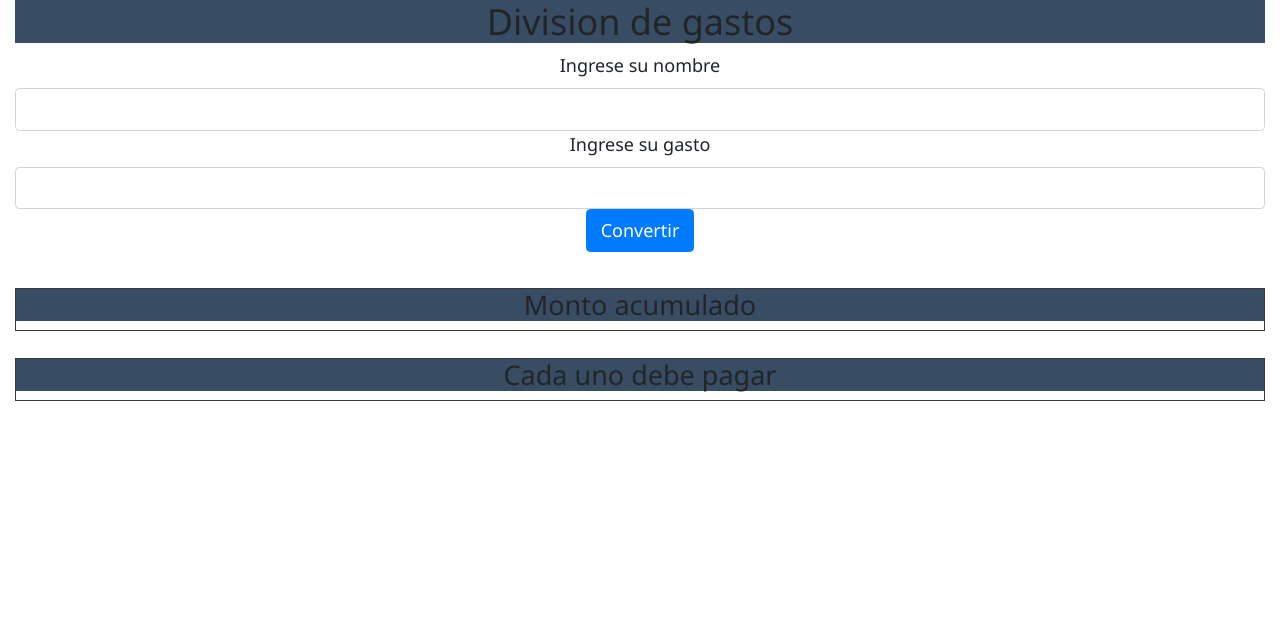
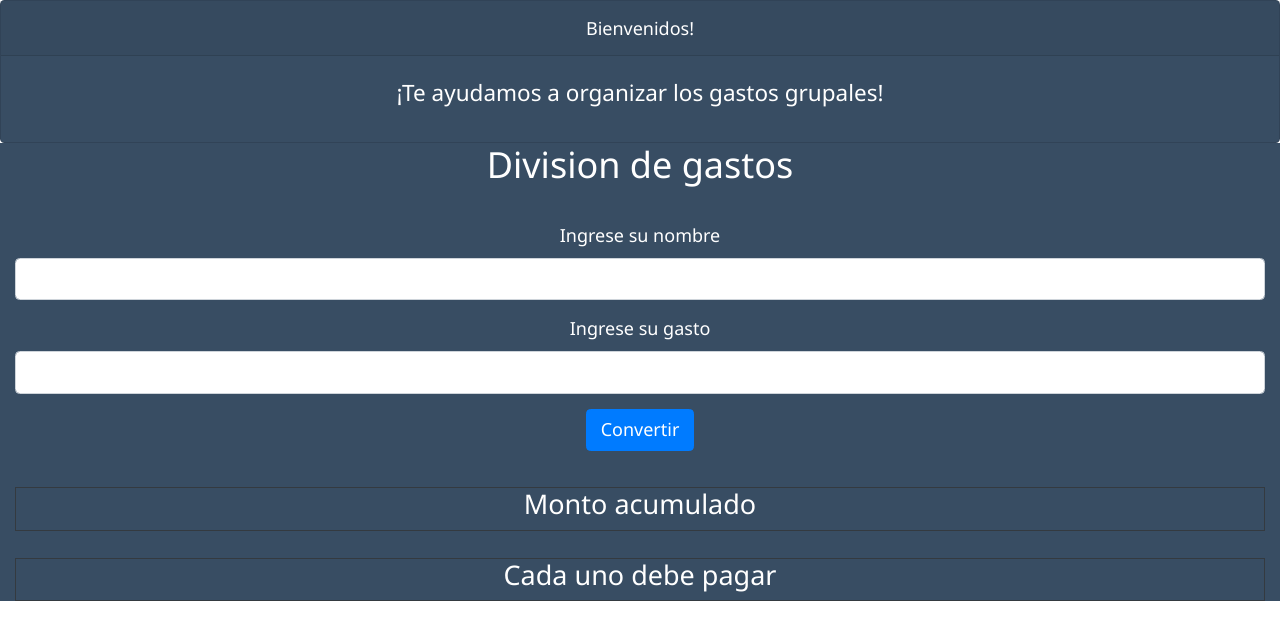
Before and after one commit to danielval11/AppGastos, a plain HTML site: page AppGastos/index.html in a window 1280 px wide. Drawn offline with nearby package versions, Linux system fonts and the light colour scheme.

Commit message:
Agregando Cosas nuevas

```diff
--- a/AppGastos/index.html
+++ b/AppGastos/index.html
@@ -12,18 +12,28 @@
     <title>AppGastos</title>
   </head>
   <body>
+    <div class="card">
+      <div class="card-header">
+        Bienvenidos!
+      </div>
+      <div class="card-body">
+        <h5 class="card-title">¡Te ayudamos a organizar los gastos grupales!</h5>
+      </div>
+    </div>
     <div class="container-fluid">
       <div class="titulo">
           <h2>Division de gastos</h2>
       </div>
+      <br>
       <form>
         <div class="mb-3">
           <label for="gente">Ingrese su nombre</label>
           <input type="text" class="form-control" id="gente">
-
+          <br>
         <div class="mb-3">
           <label for="dinero">Ingrese su gasto</label>
           <input type="number" class="form-control" id="dinero">
+          <br>
 
         <a onclick="convertir()" id="boton" class="btn btn-primary">Convertir</a>
 
--- a/AppGastos/staly.css
+++ b/AppGastos/staly.css
@@ -1,10 +1,12 @@
 * {
+    color:white;
     font-family: 'Segoe UI', Tahoma, Geneva, Verdana, sans-serif;
     text-align: center;
     font-size: 18px;
+
 }
 .container-fluid {
-background-color: white;
+background-color:rgb(56, 77, 99);
 width: 100%;
 }
 .titulo {
@@ -19,3 +21,7 @@ width: 100%;
 .ms-3 {
     background-color: rgb(56, 77, 99);
 }
+.card {
+    font-size: 10px;
+    background-color: rgb(56, 77, 99);
+}
```
